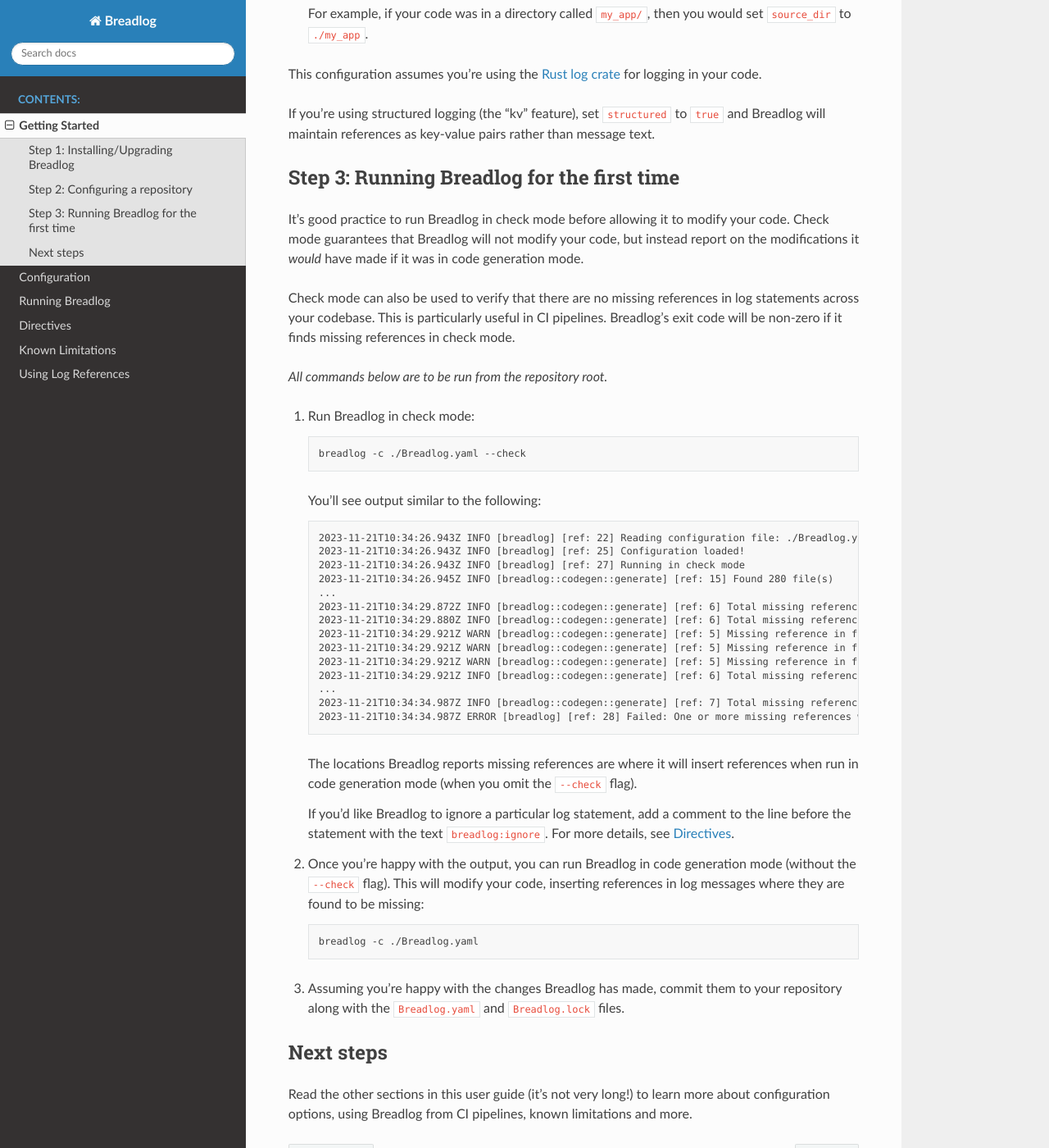
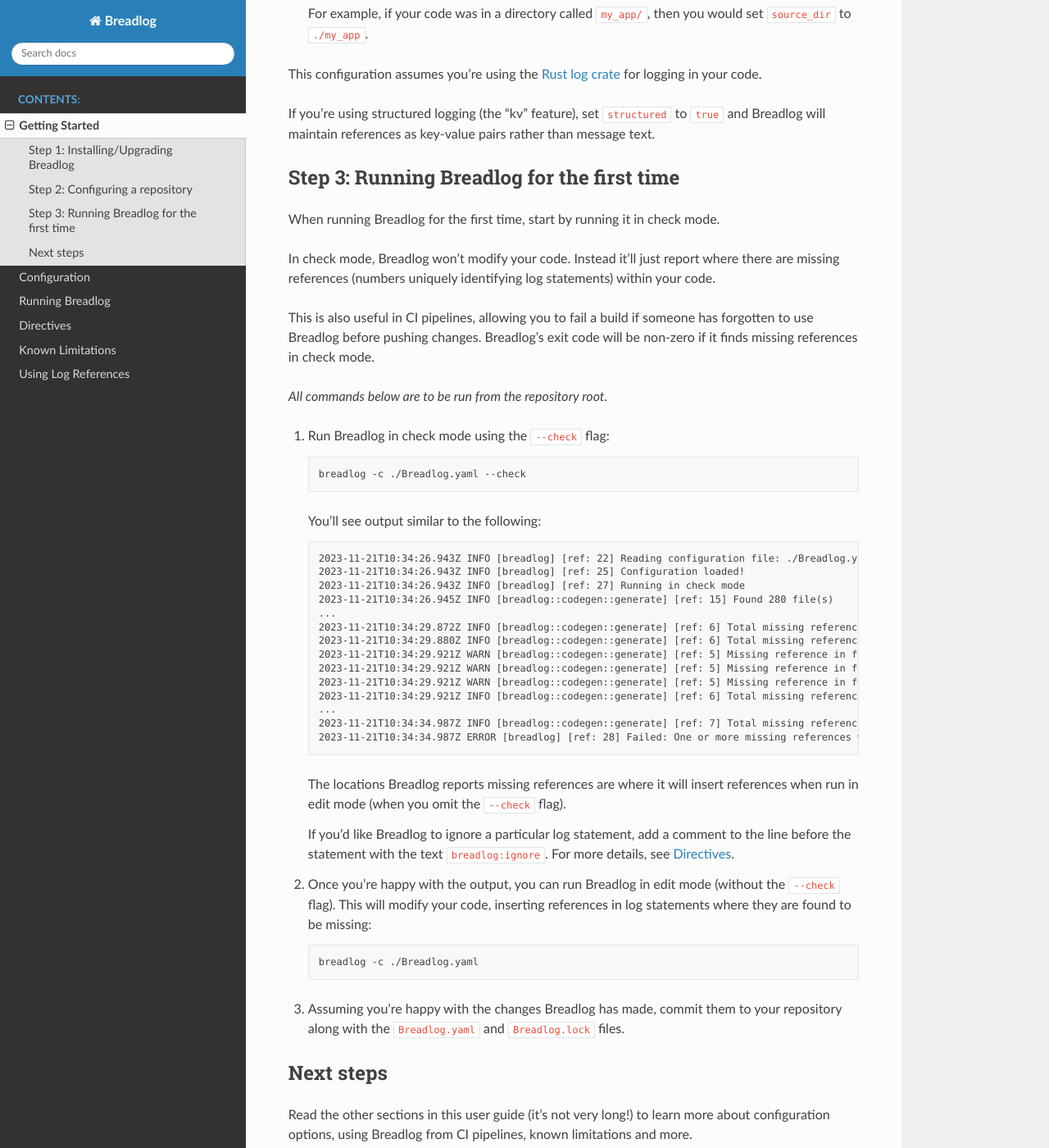
Before and after one commit to jamesmistry/breadlog, a Sphinx documentation site: the page built from docs/source/getting-started.rst, in a window 1280 px wide and 1400 px high, scrolled down 1137 px. Shown: the whole window at 82% size. Built offline with Sphinx 7.4.7 and the Read the Docs theme 3.1.0, drawn with Linux system fonts in a browser that asks for light colours.

Commit message:
fix: Improve documentation clarity

```diff
--- a/docs/index.rst
+++ b/docs/index.rst
@@ -6,7 +6,7 @@ code.
 
 This helps you identify application events from log messages using a numerical
 ID that stays the same even when log message content changes. No brittle or
-complex text parsing required.
+complex text parsing required, and no new runtime dependencies needed.
 
 .. toctree::
    :maxdepth: 2
--- a/docs/source/getting-started.rst
+++ b/docs/source/getting-started.rst
@@ -66,19 +66,19 @@ message text.
 Step 3: Running Breadlog for the first time
 -------------------------------------------
 
-It's good practice to run Breadlog in check mode before allowing it to modify
-your code. Check mode guarantees that Breadlog will not modify your code, but
-instead report on the modifications it *would* have made if it was in code
-generation mode.
+When running Breadlog for the first time, start by running it in check mode.
 
-Check mode can also be used to verify that there are no missing references in
-log statements across your codebase. This is particularly useful in CI
-pipelines. Breadlog's exit code will be non-zero if it finds missing
-references in check mode.
+In check mode, Breadlog won't modify your code. Instead it'll just report
+where there are missing references (numbers uniquely identifying log
+statements) within your code.
+
+This is also useful in CI pipelines, allowing you to fail a build if someone
+has forgotten to use Breadlog before pushing changes. Breadlog's exit code
+will be non-zero if it finds missing references in check mode.
 
 *All commands below are to be run from the repository root.*
 
-1. Run Breadlog in check mode:
+1. Run Breadlog in check mode using the ``--check`` flag:
 
    .. code-block:: bash
 
@@ -104,16 +104,15 @@ references in check mode.
       2023-11-21T10:34:34.987Z ERROR [breadlog] [ref: 28] Failed: One or more missing references were found
 
    The locations Breadlog reports missing references are where it will insert
-   references when run in code generation mode (when you omit the ``--check``
-   flag).
+   references when run in edit mode (when you omit the ``--check`` flag).
 
    If you'd like Breadlog to ignore a particular log statement, add a comment
    to the line before the statement with the text ``breadlog:ignore``. For
    more details, see :doc:`directives`.
 
-2. Once you're happy with the output, you can run Breadlog in code generation
-   mode (without the ``--check`` flag). This will modify your code, inserting
-   references in log messages where they are found to be missing:
+2. Once you're happy with the output, you can run Breadlog in edit mode
+   (without the ``--check`` flag). This will modify your code, inserting
+   references in log statements where they are found to be missing:
 
    .. code-block:: bash
 
```
Also changed, not shown: CONTRIBUTING.md (+1 -1 lines), README.md (+13 -1 lines), docs/source/configuration.rst (+3 -4 lines), docs/source/running-breadlog.rst (+7 -6 lines), docs/source/using-log-references.rst (+8 -1 lines).
